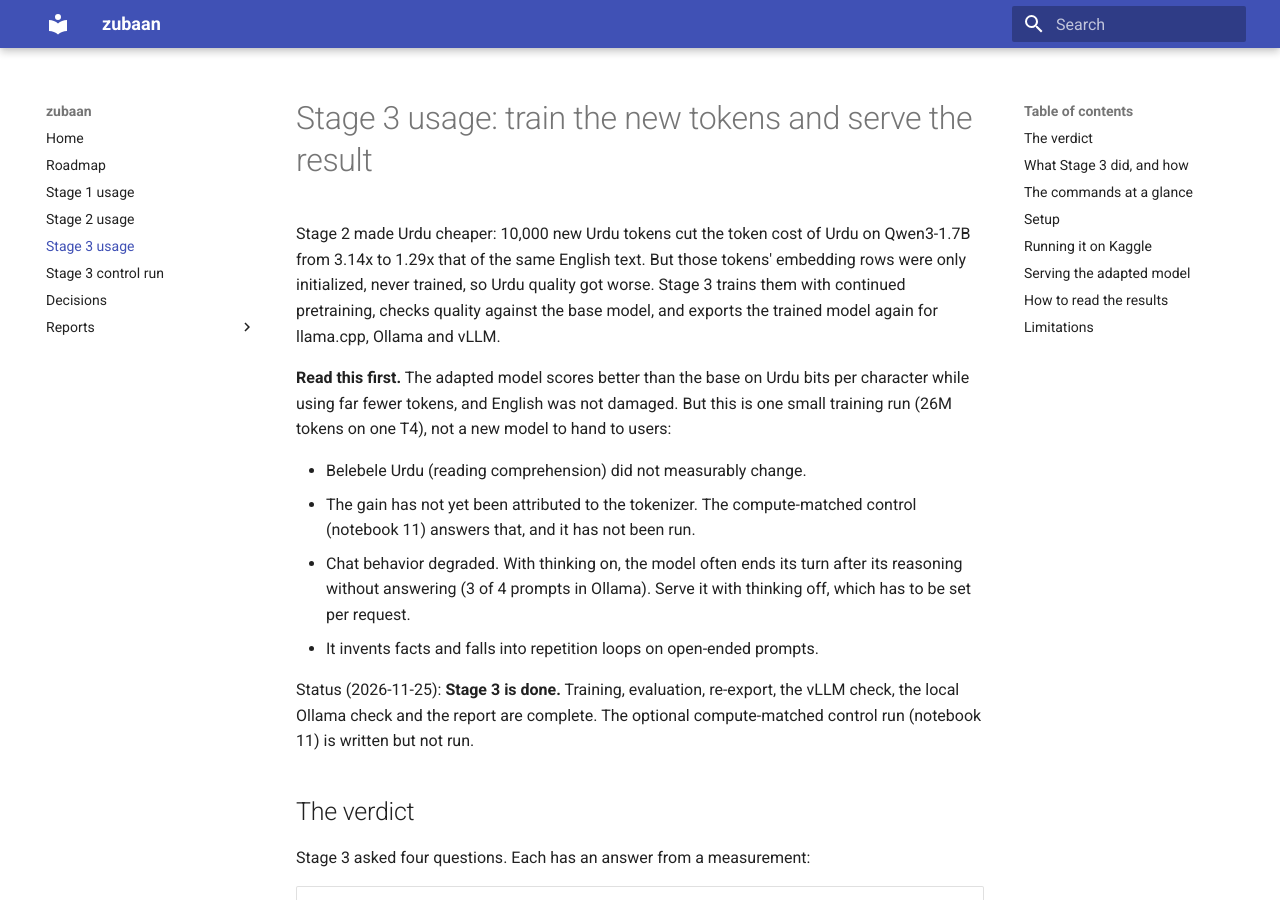
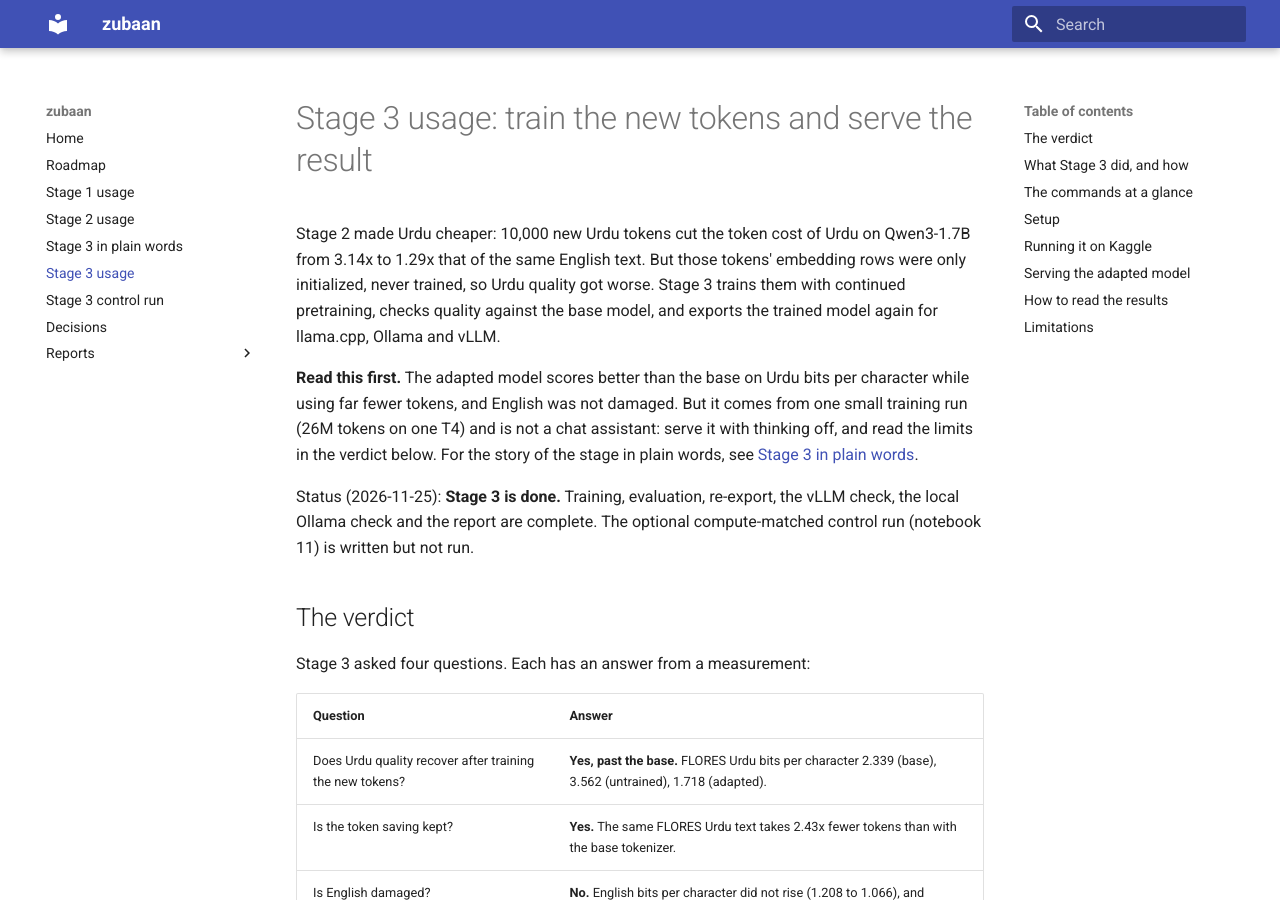
Before and after one commit to Hashir-Aziz123/zubaan, an MkDocs documentation site: the page built from docs/stage3-usage.md, in a window 1280 px wide and 900 px high. Built offline with MkDocs 1.6.1 and Material for MkDocs 9.7.7, drawn with Linux system fonts in a browser that asks for light colours.

Commit message:
docs: stage 3 in plain words; trim the usage page's opening
Co-Authored-By: Claude Opus 5.5 <noreply@anthropic.com>

```diff
--- a/docs/stage3-usage.md
+++ b/docs/stage3-usage.md
@@ -2,12 +2,7 @@
 
 Stage 2 made Urdu cheaper: 10,000 new Urdu tokens cut the token cost of Urdu on Qwen3-1.7B from 3.14x to 1.29x that of the same English text. But those tokens' embedding rows were only initialized, never trained, so Urdu quality got worse. Stage 3 trains them with continued pretraining, checks quality against the base model, and exports the trained model again for llama.cpp, Ollama and vLLM.
 
-**Read this first.** The adapted model scores better than the base on Urdu bits per character while using far fewer tokens, and English was not damaged. But this is one small training run (26M tokens on one T4), not a new model to hand to users:
-
-- Belebele Urdu (reading comprehension) did not measurably change.
-- The gain has not yet been attributed to the tokenizer. The compute-matched control (notebook 11) answers that, and it has not been run.
-- Chat behavior degraded. With thinking on, the model often ends its turn after its reasoning without answering (3 of 4 prompts in Ollama). Serve it with thinking off, which has to be set per request.
-- It invents facts and falls into repetition loops on open-ended prompts.
+**Read this first.** The adapted model scores better than the base on Urdu bits per character while using far fewer tokens, and English was not damaged. But it comes from one small training run (26M tokens on one T4) and is not a chat assistant: serve it with thinking off, and read the limits in the verdict below. For the story of the stage in plain words, see [Stage 3 in plain words](stage3-story.md).
 
 Status (2026-11-25): **Stage 3 is done.** Training, evaluation, re-export, the vLLM check, the local Ollama check and the report are complete. The optional compute-matched control run (notebook 11) is written but not run.
 
--- a/mkdocs.yml
+++ b/mkdocs.yml
@@ -7,6 +7,7 @@ nav:
   - Roadmap: roadmap.md
   - Stage 1 usage: stage1-usage.md
   - Stage 2 usage: stage2-usage.md
+  - Stage 3 in plain words: stage3-story.md
   - Stage 3 usage: stage3-usage.md
   - Stage 3 control run: stage3-control-run.md
   - Decisions: decisions.md
```
Also changed, not shown: docs/index.md (+1 -0 lines), docs/stage3-story.md (added, +17 -0 lines).
